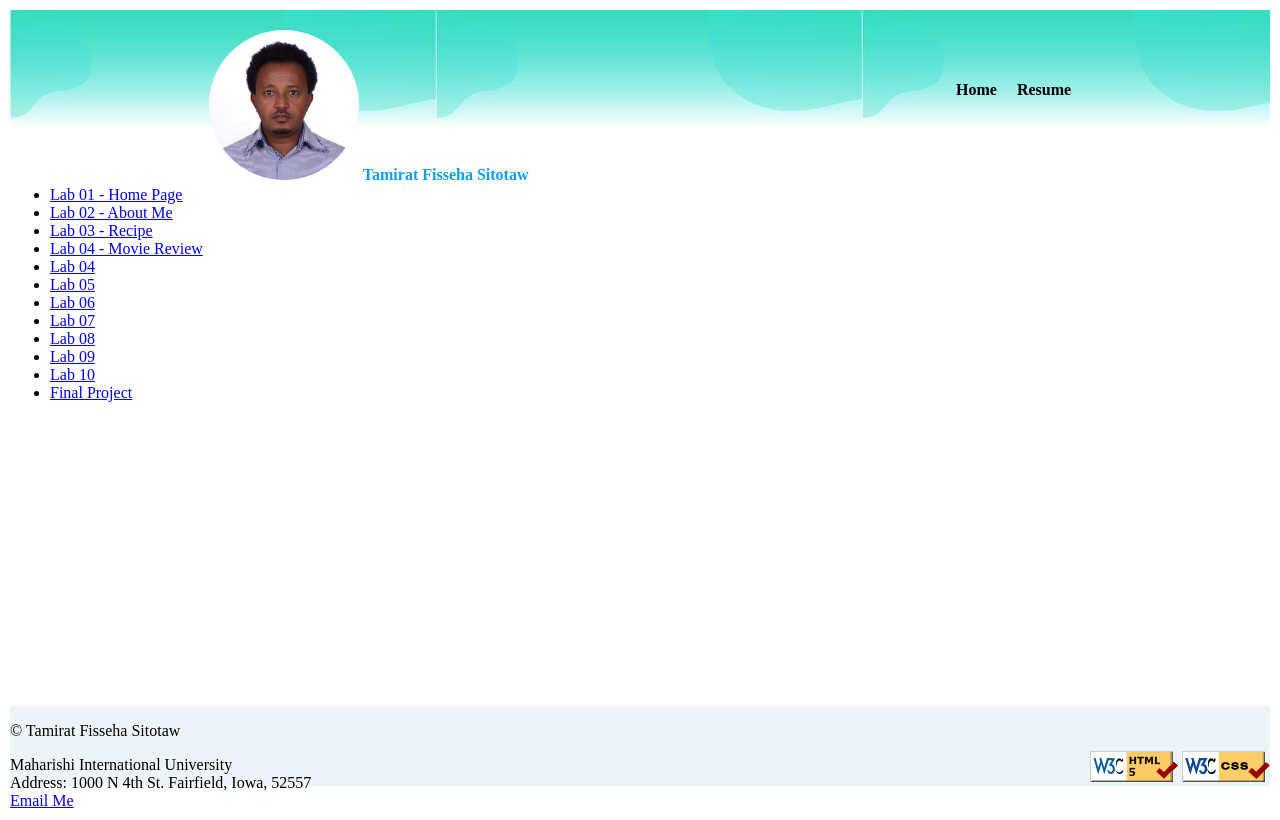
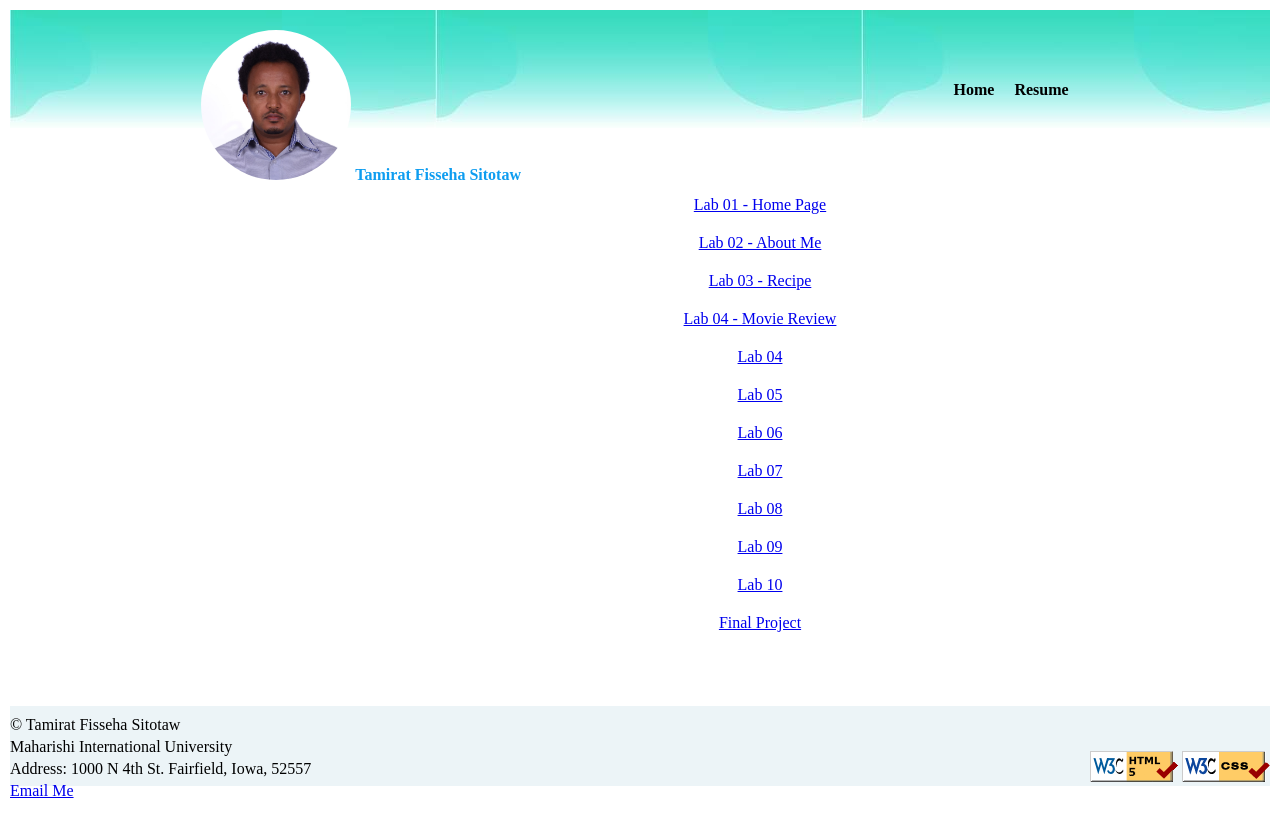
Before and after one commit to tsitotaw/tsitotaw.github.io, a PHP site: page / in a window 1280 px wide. Run offline with PHP 8.4, Linux system fonts and the light colour scheme.

Commit message:
Added flexbox layout to ul

```diff
--- a/index.html
+++ b/index.html
@@ -5,7 +5,7 @@
     <meta http-equiv="X-UA-Compatible" content="IE=edge">
     <meta name="viewport" content="width=device-width, initial-scale=1.0">
     <title>Tamirat Fisseha </title>
-    <link rel="stylesheet" href="main.css">
+    <link rel="stylesheet" href="main.css" type="text/css">
 </head>
 <body>
     <div class="header">
@@ -23,7 +23,7 @@
     </div>
     <div class="content">
         <ul>
-            <li><a href="#">Lab 01 - Home Page</a></li>
+            <li><a href="index.html">Lab 01 - Home Page</a></li>
             <li><a href="#">Lab 02 - About Me</a></li>
             <li><a href="#">Lab 03 - Recipe</a></li>
             <li><a href="#">Lab 04 - Movie Review</a></li>
@@ -40,14 +40,13 @@
     <div class="footer">
         <div class="footer-left">
             <p>&copy; Tamirat Fisseha Sitotaw</p>
-            Maharishi International University <br>
-            Address: 1000 N 4th St. Fairfield, Iowa, 52557<br>
+            <p>Maharishi International University </p>
+            <p>Address: 1000 N 4th St. Fairfield, Iowa, 52557<p>
             <a href="mailto:tamiratfissehasitotaw@gmail.com">Email Me</a>
 
         </div>
         <div class="footer-right">
             <span>
-
                 <a href="http://validator.w3.org/check?uri=referer"> <img src="./images/w3c-html.png" alt="html validator"/></a>
                 <img src="images/w3c-css.png" alt="css validator"/>
             </span>
--- a/main.css
+++ b/main.css
@@ -13,6 +13,18 @@ body {
     align-self: center;
 
 }
+.content ul {
+    justify-content: flex-start;
+    display: flex;
+    flex-direction: column;
+}
+
+.content ul li{
+    list-style: none;
+    margin: 10px;
+    align-self: center;
+}
+
 nav ul{
     display: flex;
     justify-content: space-around;
@@ -39,10 +51,10 @@ nav ul li a:hover{
     height: 150px;
     border-radius: 75px;
     margin-top: 20px;
-    margin-left: 10px;
 }
 .content {
     height: 65%;
+    margin-left: 200px;
 }
 .footer {
     height: 10%;
@@ -54,3 +66,8 @@ nav ul li a:hover{
 .footer-right {
     align-self: flex-end;
 }
+
+.footer-left p {
+    padding: 0px;
+    line-height: 6px;
+}
--- a/pages/resume.html
+++ b/pages/resume.html
@@ -6,7 +6,7 @@
     <meta name="viewport" content="width=device-width, initial-scale=1.0">
     <title>About Tamirat</title>
     <link rel="stylesheet" href="./../main.css">
-    <link rel="stylesheet" href="resume.css">
+    <link rel="stylesheet" href="resume.css" type="text/css">
     <style>
 
 
```
